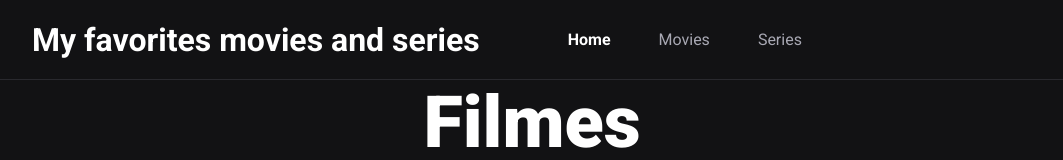
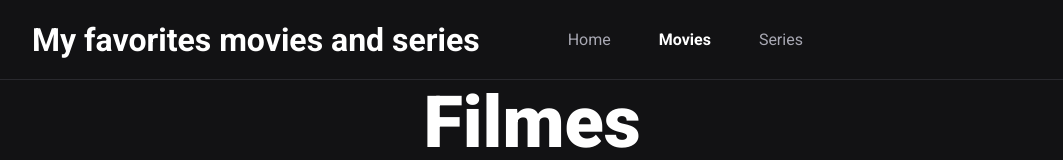
Before and after one commit to NicollasRyan/my-favorites, a Next.js app: page /Movies in a window 1280 px wide. Shown: the top 160 px of the page, without its empty margins (80-1143 px from the left). Built offline with nearby package versions, Linux system fonts and the light colour scheme.

Commit message:
active function in links

```diff
--- a/src/components/Header/index.tsx
+++ b/src/components/Header/index.tsx
@@ -1,14 +1,27 @@
+import { useRouter } from 'next/router'
 import styles from './styles.module.scss'
+import Link from 'next/link'
 
 export function Header() {
+    const { asPath } = useRouter();
+
+    console.log(asPath)
+
     return (
         <header className={styles.headerContainer}>
             <div className={styles.headerContent}>
                 <h1>My favorites movies and series</h1>
                 <nav>
-                    <a href='/' className={styles.active}>Home</a>
-                    <a href='/Movies'>Movies</a>
-                    <a href='/Series'>Series</a>
+                    <Link href={'/'}>
+                        <a className={asPath === '/' ? styles.active : ''}>Home</a>
+                    </Link>
+                    <Link href={'/Movies'}>
+                        <a className={asPath === '/Movies' ? styles.active : ''}>Movies</a>
+                    </Link>
+                    <Link href={'/Series'}>
+                        <a className={asPath === '/Series' ? styles.active : ''}>Series</a>
+                    </Link>
+
                 </nav>
             </div>
         </header>
```
